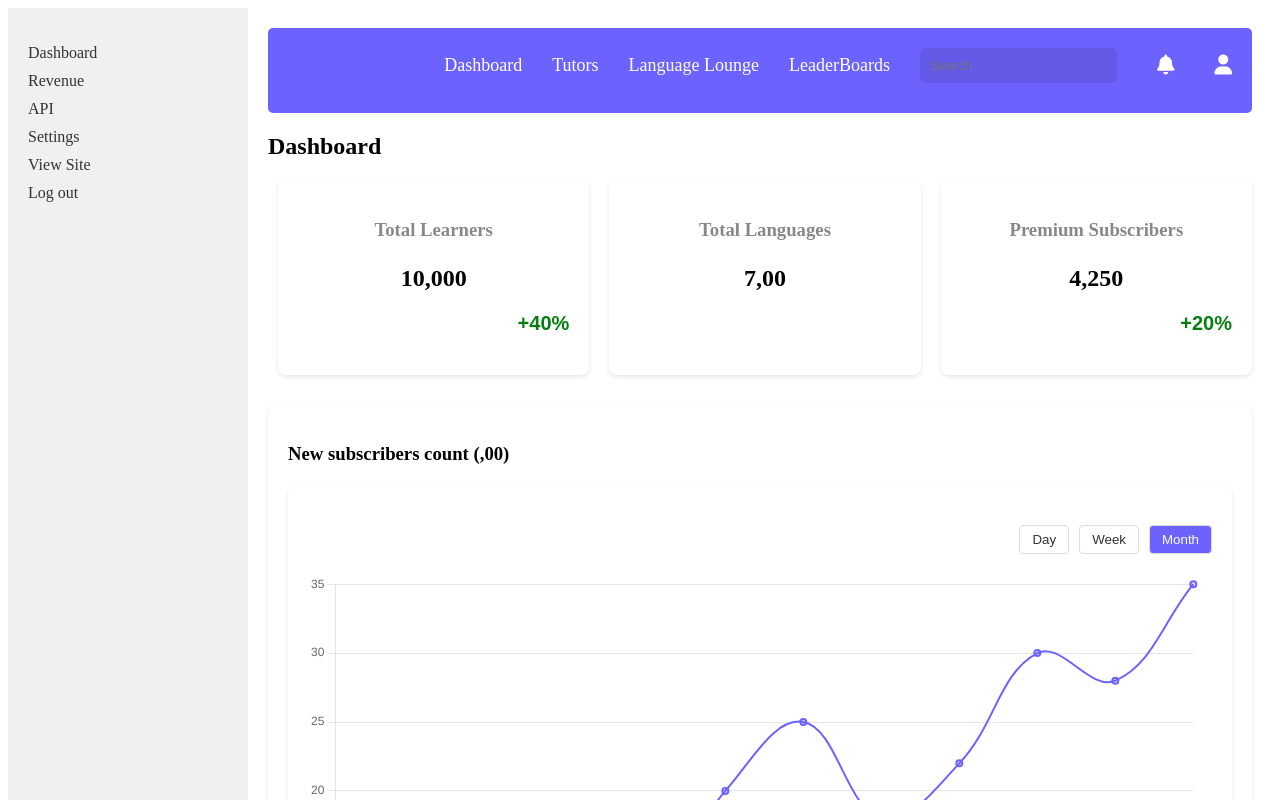
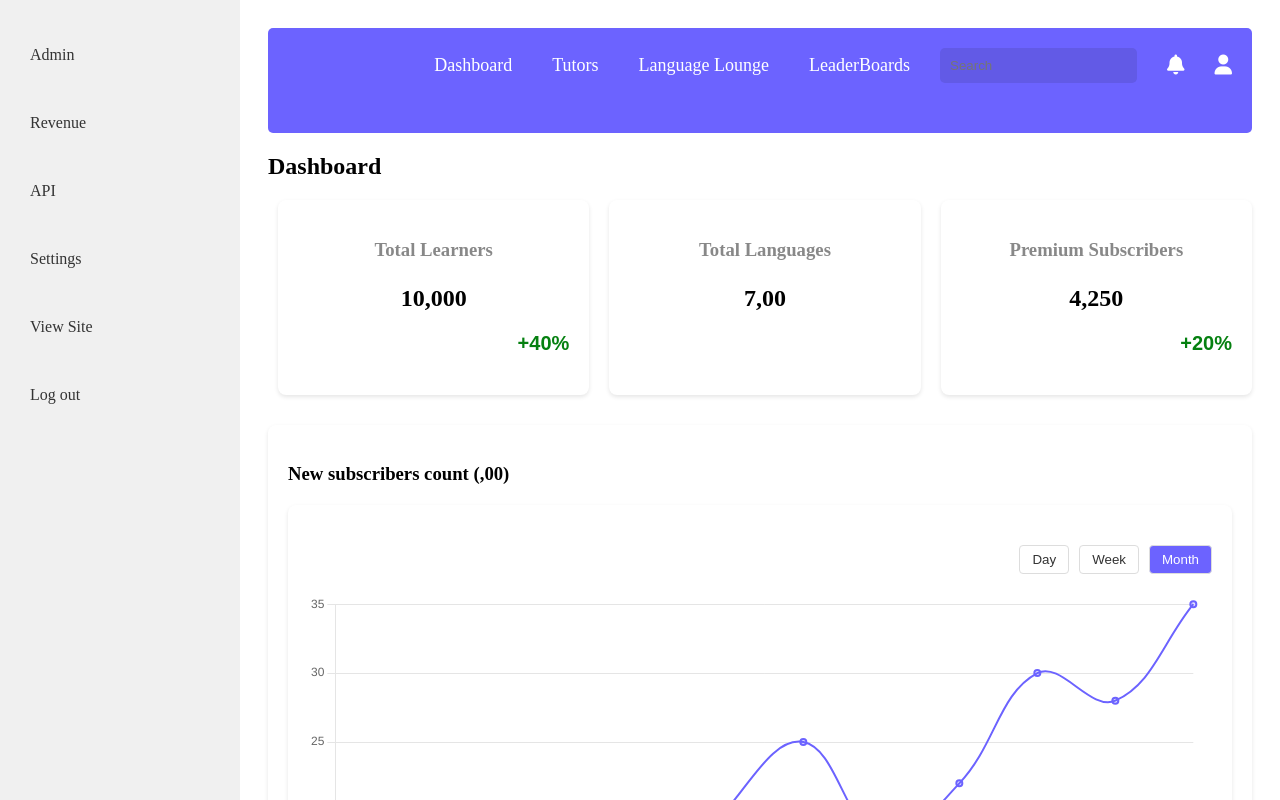
Before and after one commit to lulu-game/Lulu-gameV1, a React (Create React App) app in the folder admin/: page /admin/dashboard in a window 1280 px wide. Shown: the top 800 px of the page. Built offline with nearby package versions, Linux system fonts and the light colour scheme.

Commit message:
Build: Admin interface

```diff
--- a/admin/src/components/Sidebar.js
+++ b/admin/src/components/Sidebar.js
@@ -5,7 +5,7 @@ import '../styles/Sidebar.css';
 
 const Sidebar = () => {
   const navLinks = [
-    { name: 'Dashboard', path: '/admin/dashboard' },
+    { name: 'Admin', path: '/admin/dashboard' },
     { name: 'Revenue', path: '/admin/dashboard' },
     { name: 'API', path: '/admin/dashboard' },
     { name: 'Settings', path: '/admin/dashboard' },
--- a/admin/src/styles/Dashboard.css
+++ b/admin/src/styles/Dashboard.css
@@ -11,21 +11,24 @@
   .dashboard-container {
     display: flex;
     height: 100vh;
+    margin-left: 220px; /* Adjusted margin to accommodate the sidebar */
 }
 
 .content {
     flex-grow: 1;
     padding: 20px;
     background-color: #ffffff;
+    margin-left: 20px; /* Adjusted margin to provide space between sidebar and content */
 }
 
 .top-nav {
     display: flex;
     align-items: center;
     justify-content: space-between;
-    background-color:#6c63ff;
+    background-color: #6c63ff;
     color: #fff;
     padding: 10px 20px;
+    margin-bottom: 20px;
     border-radius: 5px;
     animation: fadeIn 0.5s ease; /* Fade in animation */
 }
@@ -39,7 +42,7 @@
 }
 
 .nav-links li {
-    margin-right: 30px; /* Increase margin for spacing */
+    margin-right: 20px; /* Adjusted margin between nav links */
 }
 
 .nav-links li:last-child {
--- a/admin/src/styles/Sidebar.css
+++ b/admin/src/styles/Sidebar.css
@@ -1,8 +1,12 @@
-/* src/styles/Sidebar.css */
 .sidebar {
     width: 200px;
     background-color: #f0f0f0;
     padding: 20px;
+    position: fixed;
+    top: 0; /* Align the sidebar to the top of the viewport */
+    left: 0; /* Align the sidebar to the left of the viewport */
+    bottom: 0; /* Align the bottom of the sidebar to the bottom of the viewport */
+    overflow-y: auto; /* Add vertical scrolling if needed */
 }
 
 ul {
@@ -11,10 +15,14 @@
 }
 
 li {
-    margin-bottom: 10px;
+    margin-bottom: 30px;
 }
 
 a {
     text-decoration: none;
     color: #333;
+    padding: 10px;
+    border-radius: 5px;
+    transition: background-color 0.3s ease, color 0.3s ease; /* Add transition for smooth hover effect */
+    display: block;
 }
```
Lines whose indentation alone changed are shown as unchanged.
